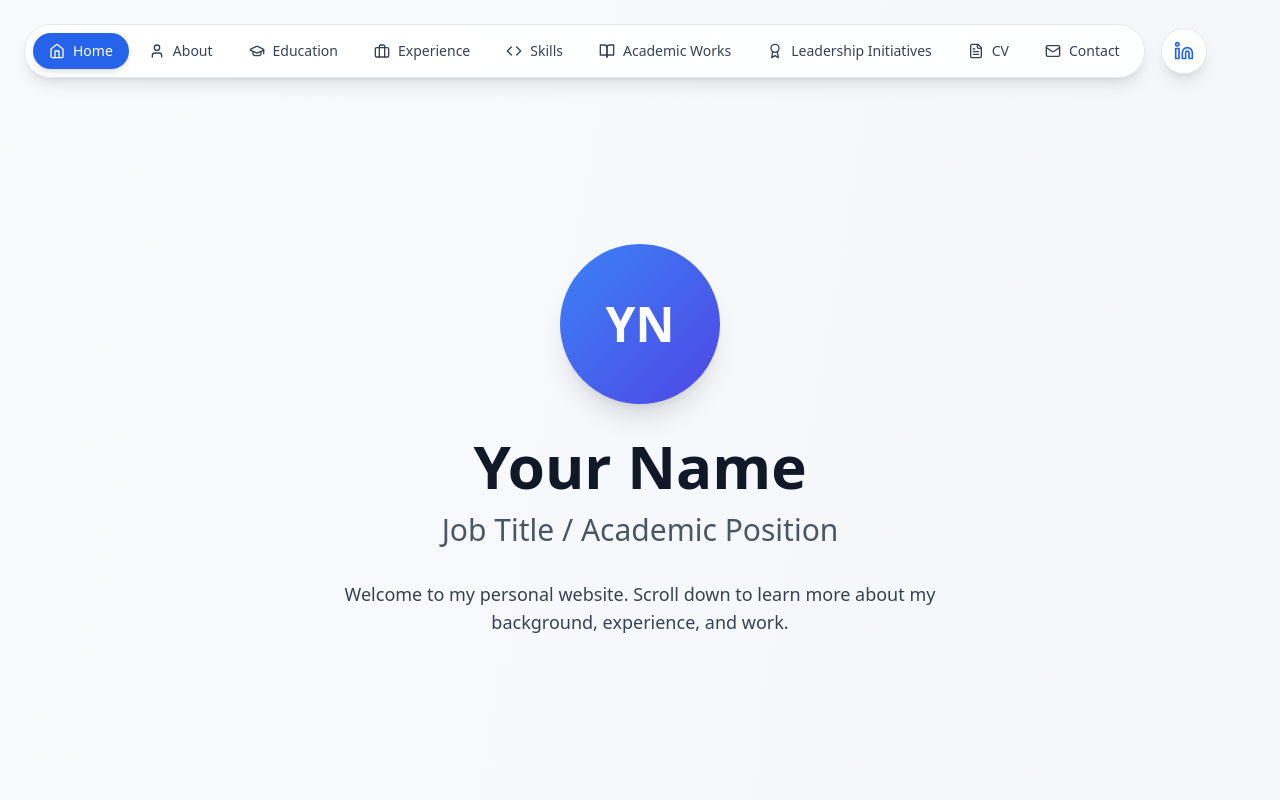
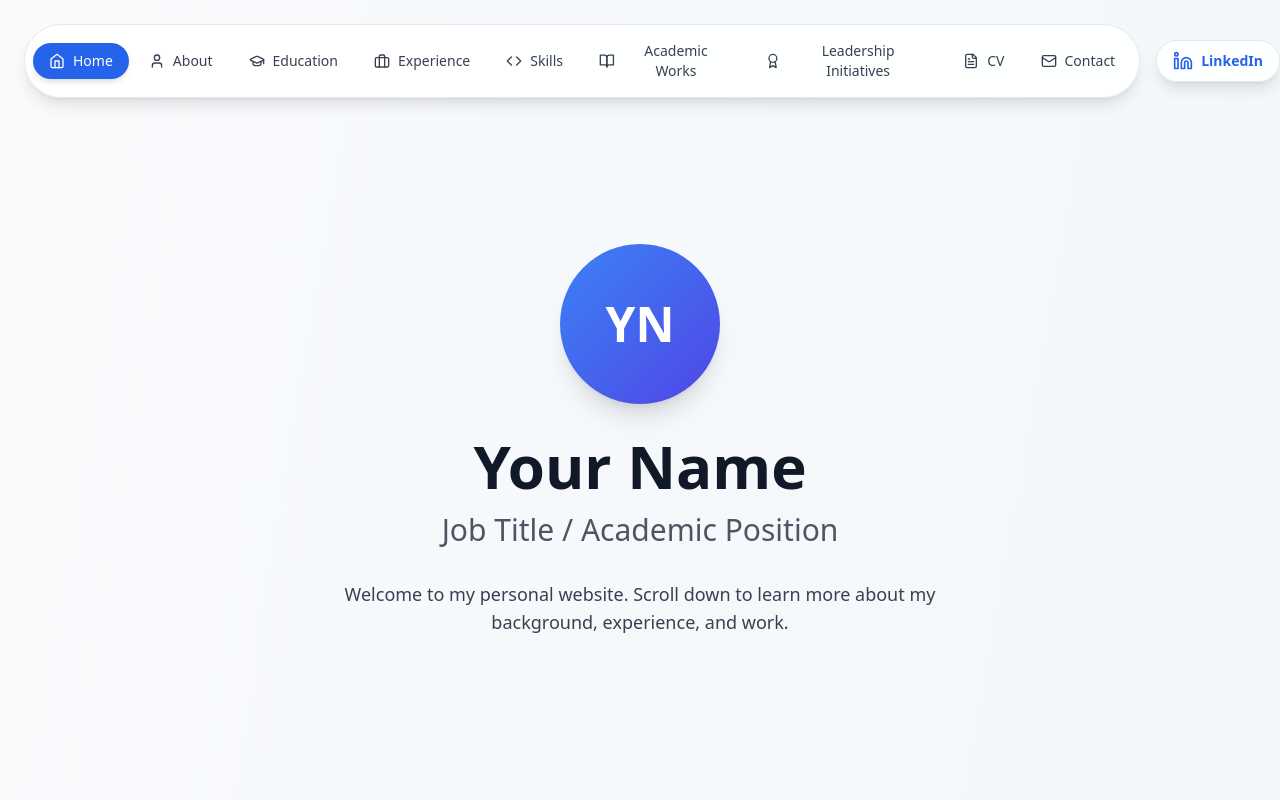
Before and after one commit to zofiakowalska/PersonalWeb, a React (Vite) app: page / in a window 1280 px wide. Shown: the top 800 px of the page. Built offline with nearby package versions, Linux system fonts and the light colour scheme.

Commit message:
Make LinkedIn link more visible with text label

```diff
--- a/src/App.jsx
+++ b/src/App.jsx
@@ -64,10 +64,11 @@ export default function PersonalWebsite() {
           href="https://linkedin.com"
           target="_blank"
           rel="noopener noreferrer"
-          className="bg-white/90 backdrop-blur-md rounded-full shadow-lg p-3 text-blue-600 hover:text-blue-700 hover:bg-white transition-all border border-gray-200"
+          className="bg-white/90 backdrop-blur-md rounded-full shadow-lg px-4 py-2.5 text-blue-600 hover:text-blue-700 hover:bg-white transition-all border border-gray-200 flex items-center gap-2 font-medium"
           aria-label="LinkedIn"
         >
           <Linkedin className="w-5 h-5" />
+          <span className="text-sm font-semibold">LinkedIn</span>
         </a>
       </nav>
 
```
